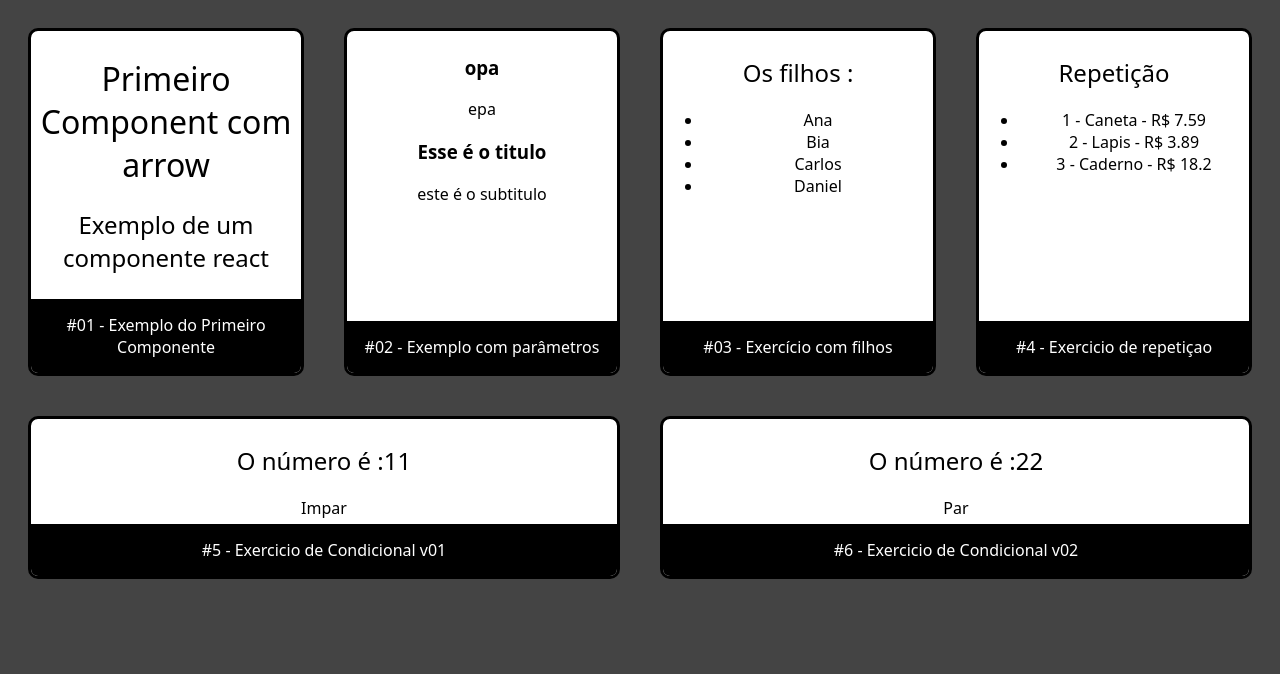
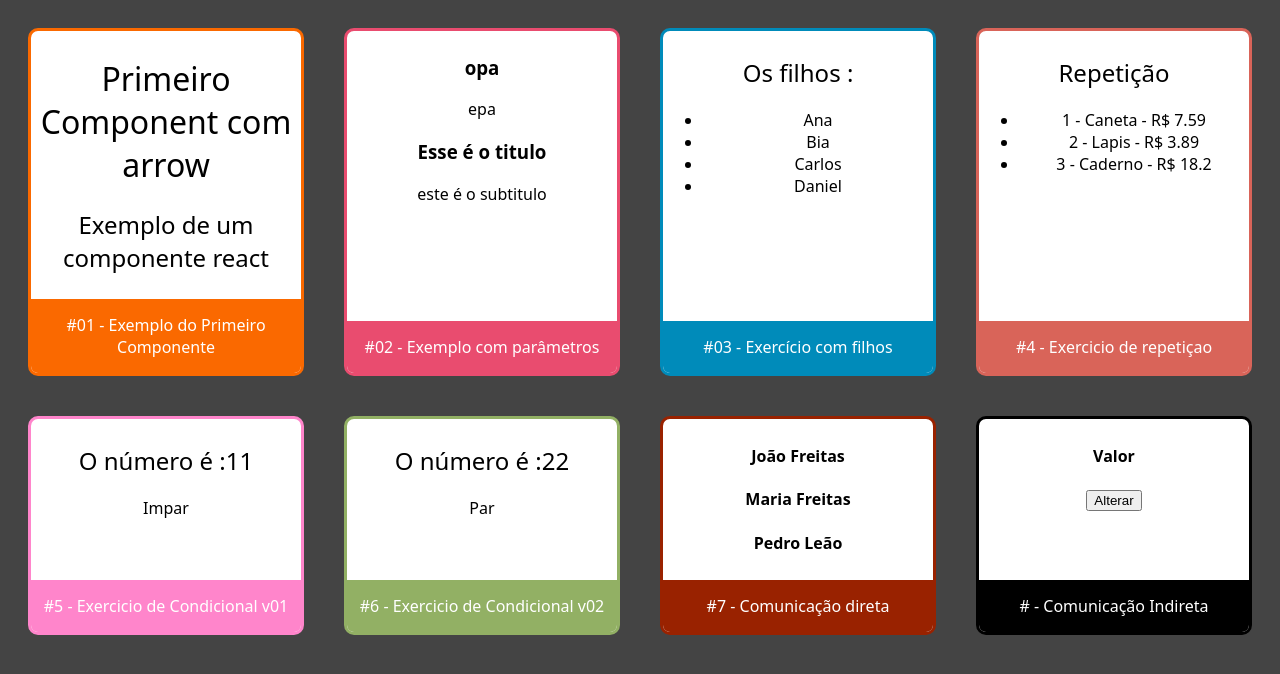
Before and after one commit to rendell-arruda/react-masterClass-cod3r, a React (Create React App) app in the folder fundamentos-react/: page / in a window 1280 px wide. Shown: the top 674 px of the page. Built offline with nearby package versions, Linux system fonts and the light colour scheme.

Commit message:
passando propriedades entre elementos pai e filhos

```diff
--- /dev/null
+++ b/fundamentos-react/src/App.jsx
@@ -0,0 +1,53 @@
+import Card from './components/layout/Card';
+import Primeiro from './components/basicos/Primeiro';
+import './App.css';
+import ComParametros from './components/basicos/ComParametros';
+import ComFilhos from './components/basicos/ComFilhos';
+import Repeticao from './components/basicos/Repeticao';
+import Condicional from './components/basicos/Condicional';
+import CondiconalComIf from './components/basicos/CondiconalComIf';
+import Pai from './components/comunicacao/direta/Pai';
+import Super from './components/comunicacao/indireta/Super';
+
+export default props => (
+  <div className="App">
+    <Card titulo=" #01 - Exemplo do Primeiro Componente" color="#FA6900">
+      <Primeiro />
+    </Card>
+
+    <Card titulo="#02 - Exemplo com parâmetros" color="#E94C6F">
+      <ComParametros titulo="opa" subtitulo="epa" />
+      <ComParametros titulo="Esse é o titulo" subtitulo="este é o subtitulo" />
+    </Card>
+
+    <Card titulo="#03 - Exercício com filhos" color="#008BBA">
+      <ComFilhos>
+        <ul>
+          <li>Ana</li>
+          <li>Bia</li>
+          <li>Carlos</li>
+          <li>Daniel</li>
+        </ul>
+      </ComFilhos>
+    </Card>
+
+    <Card titulo="#4 - Exercicio de repetiçao" color="#D96459">
+      <Repeticao></Repeticao>
+    </Card>
+
+    <Card titulo="#5 - Exercicio de Condicional  v01" color="#FF85CB">
+      <Condicional numero={11}></Condicional>
+    </Card>
+
+    <Card titulo="#6 - Exercicio de Condicional  v02" color="#92B064">
+      <CondiconalComIf numero={22}></CondiconalComIf>
+    </Card>
+
+    <Card titulo="#7 - Comunicação direta" color="#920">
+      <Pai sobrenome="Freitas"></Pai>
+    </Card>
+    <Card titulo="# - Comunicação Indireta" color="#000">
+      <Super></Super>
+    </Card>
+  </div>
+);
--- a/fundamentos-react/src/components/App.jsx
+++ /dev/null
@@ -1,41 +0,0 @@
-import Card from './layout/Card';
-import Primeiro from './basicos/Primeiro';
-import './App.css';
-import ComParametros from './basicos/ComParametros';
-import ComFilhos from './basicos/ComFilhos';
-import Repeticao from './basicos/Repeticao';
-import Condicional from './basicos/Condicional';
-import CondiconalComIf from './basicos/CondiconalComIf';
-
-export default props => (
-  <div className="App">
-    <Card titulo=" #01 - Exemplo do Primeiro Componente">
-      <Primeiro />
-    </Card>
-
-    <Card titulo="#02 - Exemplo com parâmetros">
-      <ComParametros titulo="opa" subtitulo="epa" />
-      <ComParametros titulo="Esse é o titulo" subtitulo="este é o subtitulo" />
-    </Card>
-
-    <Card titulo="#03 - Exercício com filhos">
-      <ComFilhos>
-        <ul>
-          <li>Ana</li>
-          <li>Bia</li>
-          <li>Carlos</li>
-          <li>Daniel</li>
-        </ul>
-      </ComFilhos>
-    </Card>
-    <Card titulo="#4 - Exercicio de repetiçao">
-      <Repeticao></Repeticao>
-    </Card>
-    <Card titulo="#5 - Exercicio de Condicional  v01">
-      <Condicional numero={11}></Condicional>
-    </Card>
-    <Card titulo="#6 - Exercicio de Condicional  v02">
-      <CondiconalComIf numero={22}></CondiconalComIf>
-    </Card>
-  </div>
-);
--- /dev/null
+++ b/fundamentos-react/src/components/comunicacao/direta/Filho/index.jsx
@@ -0,0 +1,7 @@
+export default props => (
+  <div>
+    <h4>
+      {props.children} {props.sobrenome}
+    </h4>
+  </div>
+);
--- /dev/null
+++ b/fundamentos-react/src/components/comunicacao/direta/Pai/index.jsx
@@ -0,0 +1,8 @@
+import Filho from '../Filho';
+export default props => (
+  <div>
+    <Filho {...props}>João</Filho>
+    <Filho sobrenome={props.sobrenome}>Maria</Filho>
+    <Filho sobrenome="Leão">Pedro</Filho>
+  </div>
+);
--- /dev/null
+++ b/fundamentos-react/src/components/comunicacao/indireta/Sub.jsx
@@ -0,0 +1,10 @@
+export default props => {
+  function acao() {
+    props.onClicar(Math.random(), 'Fim');
+  }
+  return (
+    <div>
+      <button onClick={acao}>Alterar</button>
+    </div>
+  );
+};
--- /dev/null
+++ b/fundamentos-react/src/components/comunicacao/indireta/Super.jsx
@@ -0,0 +1,15 @@
+import Sub from './Sub';
+
+export default props => {
+  function quandoClicar(valorGerado, texto) {
+    console.log('Ação');
+    console.log(valorGerado);
+    console.log(texto);
+  }
+  return (
+    <div>
+      <h4>Valor</h4>
+      <Sub onClicar={quandoClicar}></Sub>
+    </div>
+  );
+};
--- a/fundamentos-react/src/components/layout/Card/index.jsx
+++ b/fundamentos-react/src/components/layout/Card/index.jsx
@@ -1,7 +1,9 @@
 import './Card.css';
 export default props => (
-  <div className="Card">
+  <div className="Card" style={{ borderColor: props.color || '#000' }}>
     <div className="Content">{props.children}</div>
-    <div className="Footer">{props.titulo}</div>
+    <div className="Footer" style={{ backgroundColor: props.color || '#000' }}>
+      {props.titulo}
+    </div>
   </div>
 );
--- a/fundamentos-react/src/index.js
+++ b/fundamentos-react/src/index.js
@@ -1,7 +1,7 @@
 import ReactDOM from "react-dom";
 import './index.css'
 
-import App from "./components/App";
+import App from "./App.jsx";
 
 
 ReactDOM.render(
```
Also changed, not shown: fundamentos-react/src/App.css (renamed from fundamentos-react/src/components/App.css).
